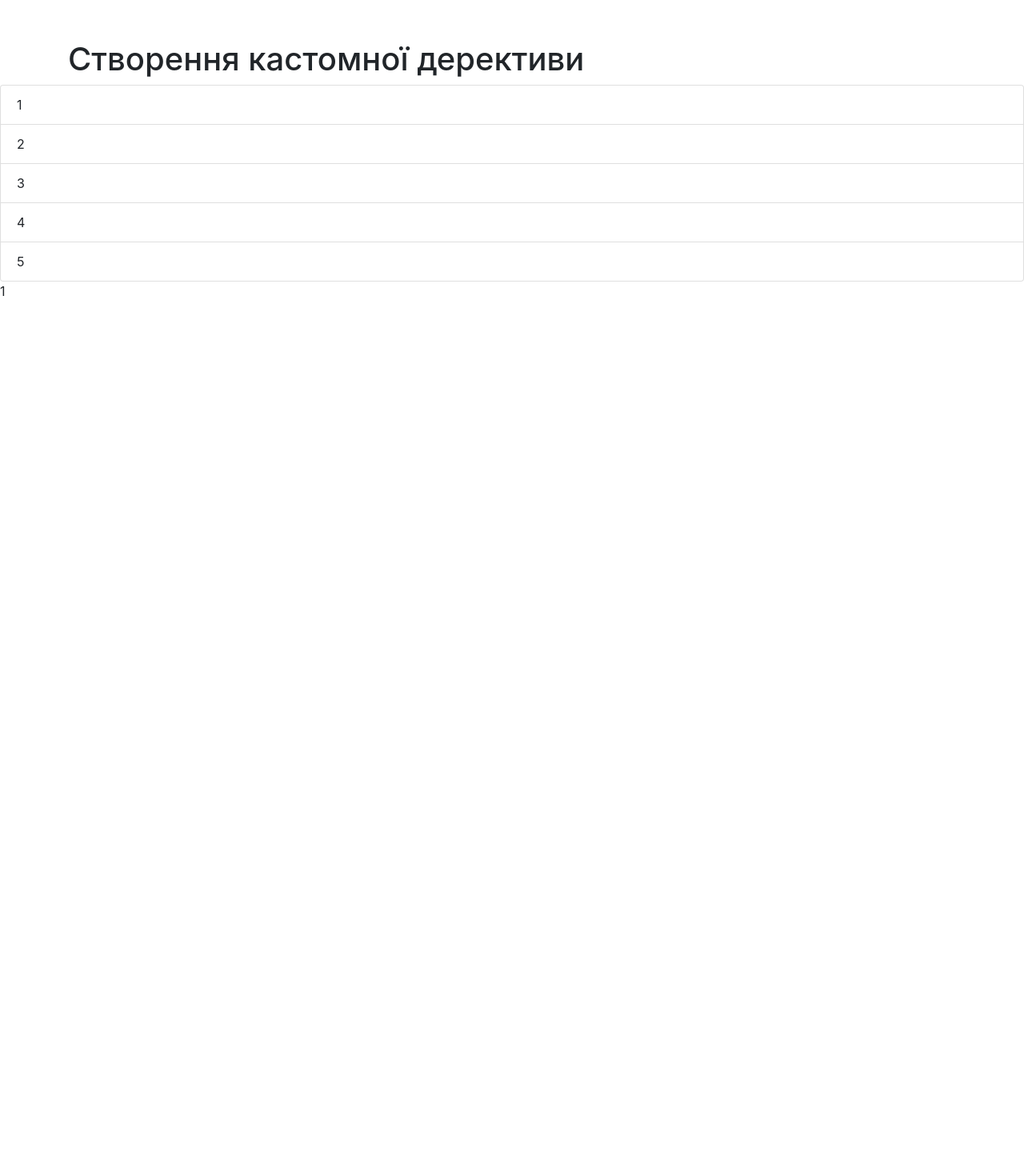
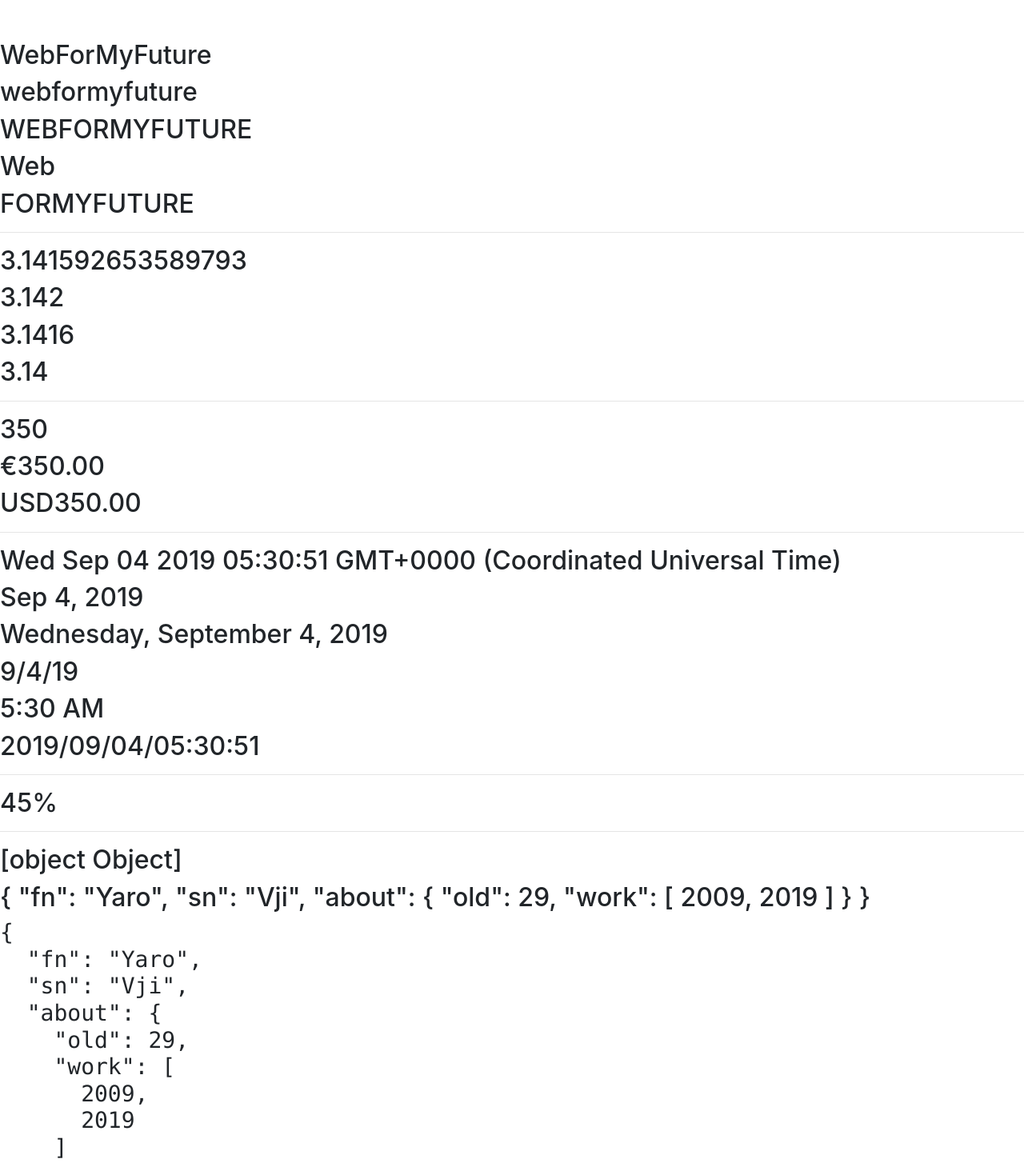
Before and after one commit to Yarovji/Angular, an Angular app: page / in a window 1280 px wide. Shown: the top 1454 px of the page at 80% size. Before the commit the page ends 800 px from the top, so only its background shows below. Built offline with nearby package versions, Linux system fonts and the light colour scheme.

Commit message:
angular pipes

```diff
--- a/src/app/app.component.html
+++ b/src/app/app.component.html
@@ -1,3 +1,46 @@
+<div class="col-xs-8 col-xs-offset-2">
+  <h2>{{ name }}</h2>
+  <h2>{{ name | lowercase }}</h2>
+  <h2>{{ name | uppercase }}</h2>
+  <h2>{{ name | slice:0:3 }}</h2>
+  <h2>{{ name | slice:3 | uppercase }}</h2>
+  <hr>
+  <h2>{{ pi }}</h2>
+  <h2>{{ pi | number }}</h2>
+  <h2>{{ pi | number: '1.3-4' }}</h2>
+  <h2>{{ pi | number: '1.2-2' }}</h2>
+  <hr>
+  <h2>{{ money }}</h2>
+  <h2>{{ money | currency: 'EUR' }}</h2>
+  <h2>{{ money | currency: 'USD': false }}</h2>
+  <hr>
+  <h2>{{ date }}</h2>
+  <h2>{{ date | date }}</h2>
+  <h2>{{ date | date: 'fullDate' }}</h2>
+  <h2>{{ date | date: 'shortDate' }}</h2>
+  <h2>{{ date | date: 'shortTime' }}</h2>
+  <h2>{{ date | date: 'yyyy/MM/dd/hh:mm:ss' }}</h2>
+  <hr>
+  <h2>{{ amount | percent }}</h2>
+  <hr>
+  <h2>{{object}}</h2>
+  <h2>{{object | json}}</h2>
+  <h2><pre>{{object | json}}</pre></h2>
+</div>
+
+
+
+
+
+
+
+
+
+
+
+
+
+
 <!-- <div class="container">
   <div class="row">
     <div class="col-xs-12">
@@ -8,7 +51,7 @@
 </div>
 
 <router-outlet></router-outlet> -->
-<div class="container">
+<!-- <div class="container">
   <h1 appBg>{{text}}</h1>
 </div>
 
@@ -24,4 +67,4 @@
   <p *ngSwitchCase="2">2</p>
   <p *ngSwitchCase="3">3</p>
   <p *ngSwitchDefault>def</p>
-</div>
+</div> -->
--- a/src/app/app.component.ts
+++ b/src/app/app.component.ts
@@ -7,11 +7,26 @@ import { Component } from '@angular/core';
 })
 export class AppComponent {
   title = 'bigbigbig';
-  text = 'Створення кастомної дерективи';
-  items = [1, 2, 3, 4, 5];
-  current = 1;
+  // text = 'Створення кастомної дерективи';
+  // items = [1, 2, 3, 4, 5];
+  // current = 1;
 
-  onClick(num: number) {
-    this.current = num;
-  }
+  // onClick(num: number) {
+  //   this.current = num;
+  // }
+
+  name = 'WebForMyFuture';
+  pi = Math.PI;
+  money = 350;
+  date = new Date();
+  amount = 0.45;
+  object = {
+    fn: 'Yaro',
+    sn: 'Vji',
+    about: {
+      old: 29,
+      work: [2009, 2019]
+    }
+  };
+
 }
```
